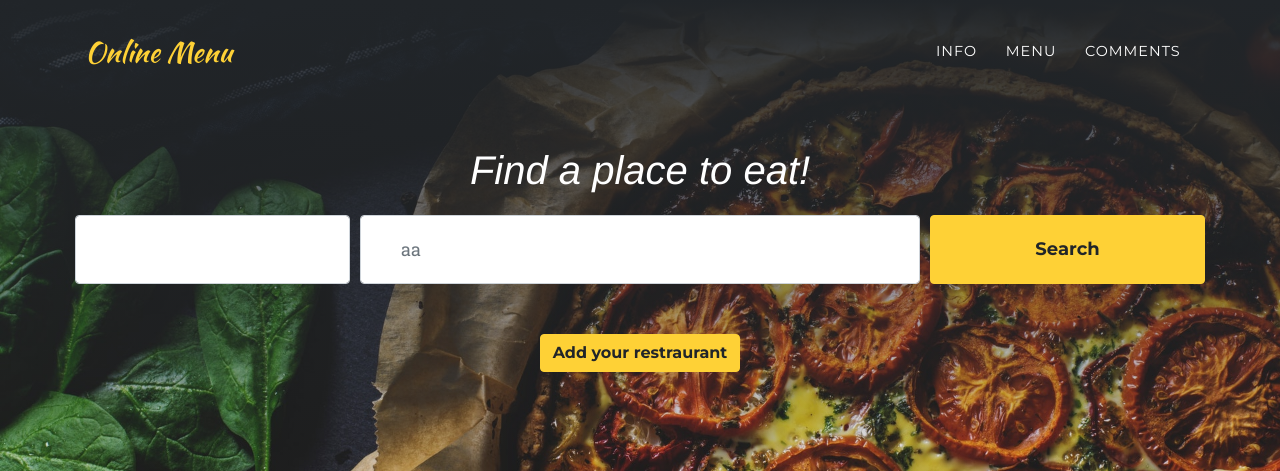
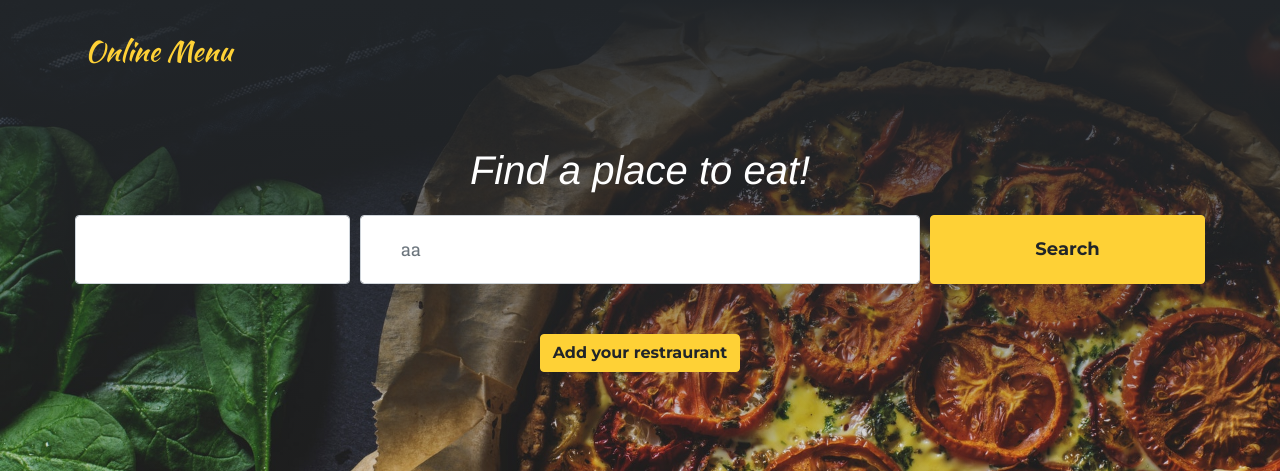
Before and after one commit to Swojak-A/Online_Menu, a Flask app: page / in a window 1280 px wide. Shown: the top 471 px of the page. Run offline with Flask 2, Linux system fonts and the light colour scheme; data that the repository does not hold is empty; some libraries are stand-ins or nearby versions; some web fonts are replaced.

Commit message:
_macros.html: new nav_bar function to operate on dict

```diff
--- a/templates/_macros.html
+++ b/templates/_macros.html
@@ -1,5 +1,5 @@
 <!-- Navigation -->
-{% macro nav_bar() %}
+{% macro nav_bar(sections) %}
     <nav class="navbar navbar-expand-lg navbar-dark fixed-top" id="mainNav">
       <div class="container">
         <a class="navbar-brand js-scroll-trigger" href="{{url_for('mainPage')}}">Online Menu</a>
@@ -9,15 +9,11 @@
         </button>
         <div class="collapse navbar-collapse" id="navbarResponsive">
           <ul class="navbar-nav text-uppercase ml-auto">
+            {% for section in sections %}
             <li class="nav-item">
-              <a class="nav-link js-scroll-trigger" href="#restaurant-info">Info</a>
+              <a class="nav-link js-scroll-trigger" href={{sections[section]}}>{{section}}</a>
             </li>
-            <li class="nav-item">
-              <a class="nav-link js-scroll-trigger" href="#menu">Menu</a>
-            </li>
-            <li class="nav-item">
-              <a class="nav-link js-scroll-trigger" href="#comments">Comments</a>
-            </li>
+            {% endfor %}
         </div>
       </div>
     </nav>
```
